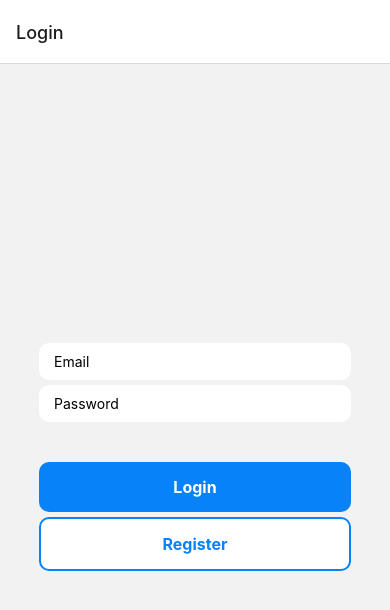
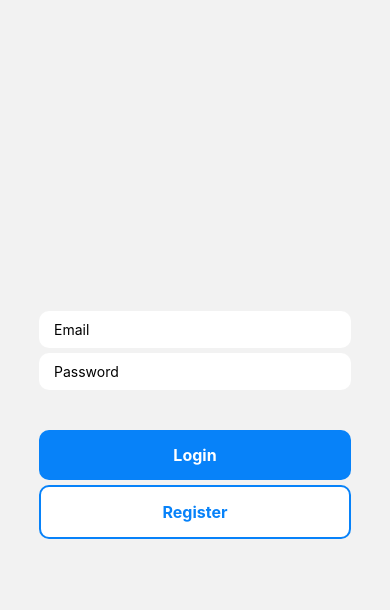
Before and after one commit to samlaconico/PetSpace, a React Native app in the folder pet-space/: screen / in a window 390 px wide. Shown: the top 610 px of the page. Built offline with nearby package versions, Linux system fonts and the light colour scheme; no server answers.

Commit message:
fixed top header

```diff
--- a/pet-space/App.js
+++ b/pet-space/App.js
@@ -36,7 +36,7 @@ function ProfileStackNavigator() {
     <ProfileStack.Navigator screenOptions = {{ headerShown : false }} >
           <ProfileStack.Screen name = "ProfileScreen" component = {ProfileScreen} options = {{ title: 'Profile'}} />
           <ProfileStack.Screen name="AccountInformation" component={AccountInformation} options={{ title: 'Account Information' }} />
-        </ProfileStack.Navigator>
+    </ProfileStack.Navigator>
   );
 }
 
@@ -46,7 +46,7 @@ export default function App({ navigation }) {
       // NavigationContainer component to wrap the navigators and manage the navigation stack
       <NavigationContainer>
         {/* Bottom Tab Navigator to navigate between different screens */}
-        <LoginStack.Navigator>
+        <LoginStack.Navigator screenOptions = {{ headerShown : false, gestureEnabled : false }} >
           <LoginStack.Screen name="Login" component={LoginScreen} options={({navigation})}/>
           <LoginStack.Screen name="PetSpace" component={MainTabs}/>
         </LoginStack.Navigator>
```
